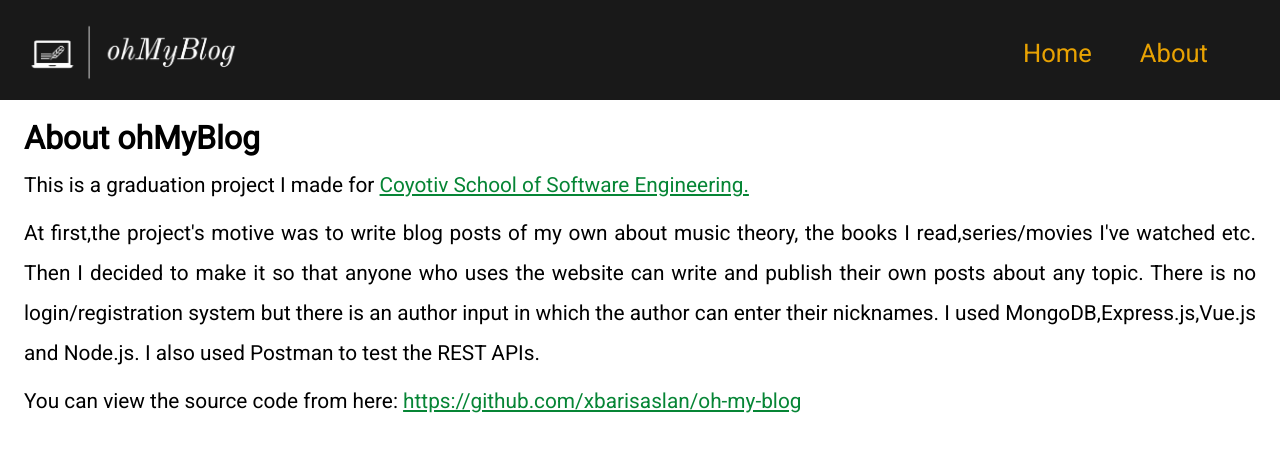
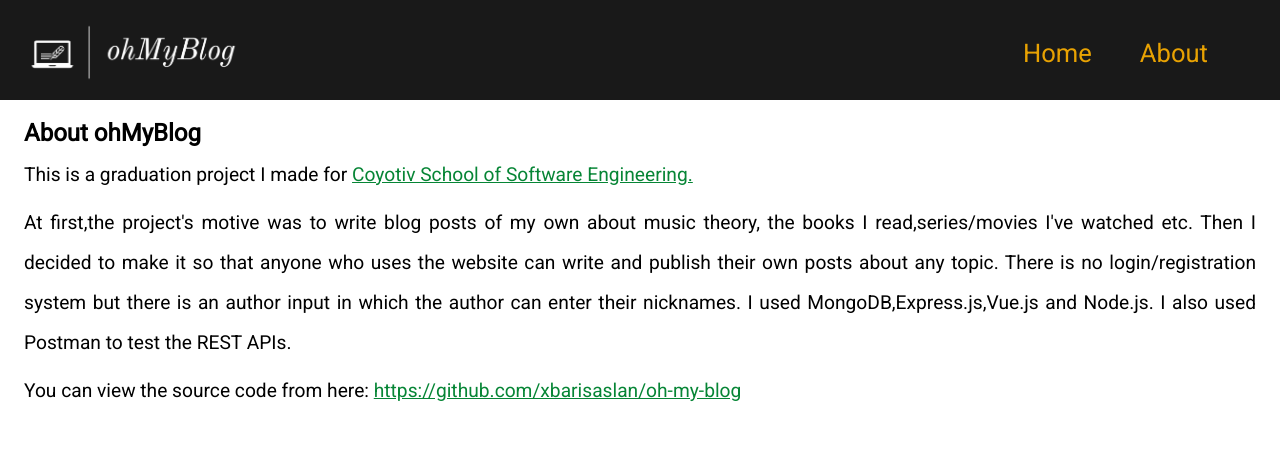
Before and after one commit to xbarisaslan/oh_my_blog, a Vue app in the folder frontend/: page /about in a window 1280 px wide. Shown: the top 452 px of the page. Built offline with nearby package versions, Linux system fonts and the light colour scheme.

Commit message:
Reduce header's font-size

```diff
--- a/frontend/src/components/AboutPage.vue
+++ b/frontend/src/components/AboutPage.vue
@@ -1,7 +1,7 @@
 <template>
  <div class="about">
     <div class="text">
-    <h1>About ohMyBlog</h1>
+    <h2>About ohMyBlog</h2>
     <p> This is a graduation project I made for <a href="https://www.coyotiv.com/school-of-software-engineering/">Coyotiv School of Software Engineering.</a></p>
     <p> At first,the project's motive was to write blog posts of my own about music theory, the books I read,series/movies I've watched etc.
         Then I decided to make it so that anyone who uses the website can write and publish their own posts about any topic.
@@ -21,11 +21,11 @@ export default {
 
 <style scoped>
 .about {
-  display: flex;
-  padding-left: 1.5rem;
+    display: flex;
+    padding-left: 1.5rem;
 }
 
-h1 {
+h2 {
     padding-top: 1.2rem;
 }
 
@@ -33,7 +33,7 @@ p {
     padding-top: .5rem;
     padding-right: 1.5rem;
     line-height: 2.5rem;
-    font-size: 1.3rem;
+    font-size: 1.2rem;
     text-align:justify;
 }
 
```
